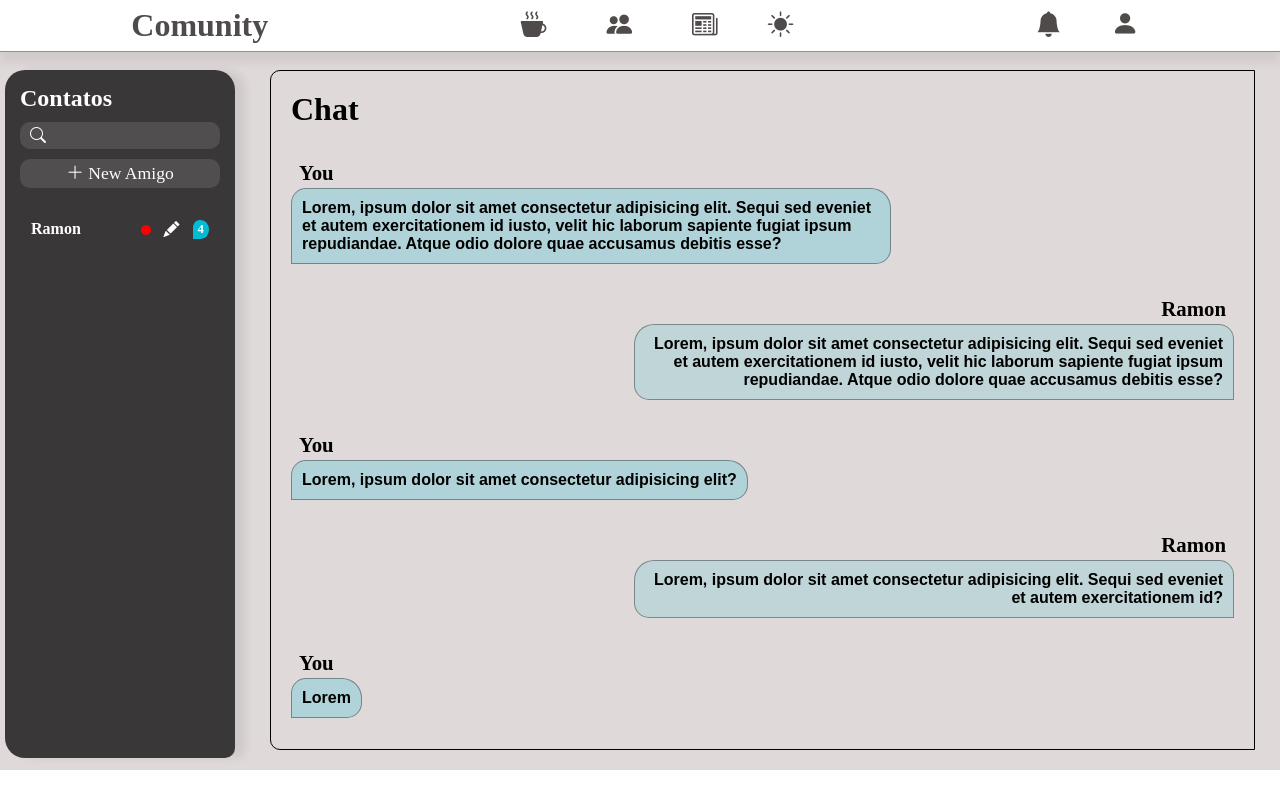
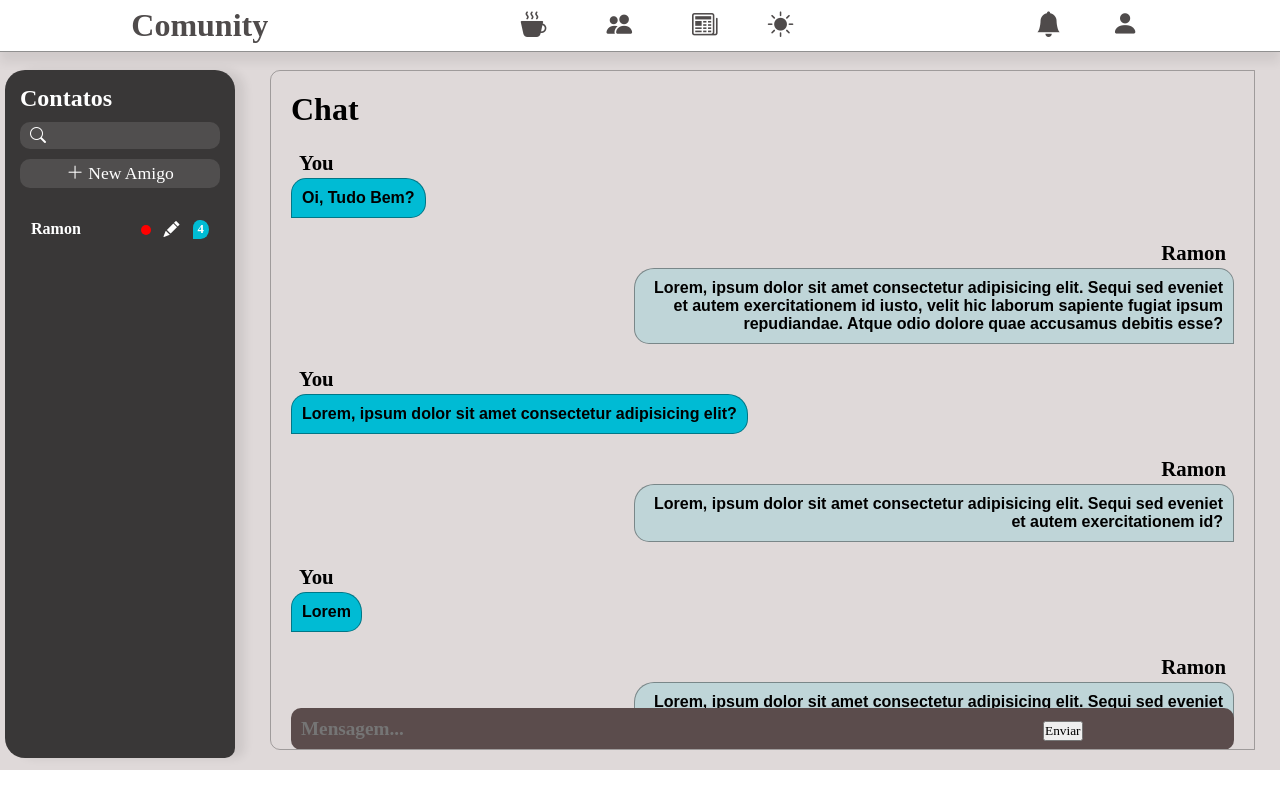
Before and after one commit to ramon-rodrigues-001/Comunity, a React (Vite) app in the folder frontEnd/: page /chatpv in a window 1280 px wide. Built offline with nearby package versions, Linux system fonts and the light colour scheme; a web font is replaced by a local one.

Commit message:
Designer

```diff
--- a/frontEnd/src/components/aplicativo/pages/bate_papo/BatePapo.module.scss
+++ b/frontEnd/src/components/aplicativo/pages/bate_papo/BatePapo.module.scss
@@ -28,10 +28,12 @@
 
             &:hover {
                 background: linear-gradient(to left, $itens_Pretos, #00bcd4);
+                box-shadow:  -2px 2px 1px 2px rgba(0, 0, 0, 0.215);
             }
 
             &#direita:hover {
                 background: linear-gradient(to left, #00bcd4, $itens_Pretos);
+                box-shadow: 2px 2px 1px 2px rgba(0, 0, 0, 0.213);
             }
         }
 
--- a/frontEnd/src/components/aplicativo/pages/chat_pv/ChatPv.jsx
+++ b/frontEnd/src/components/aplicativo/pages/chat_pv/ChatPv.jsx
@@ -11,8 +11,9 @@ export default function ChatPv(props) {
             <div className={styles.chat}>
                 <div className={styles.msg} id={styles.voce}>
                     <h4>You</h4>
-                    <p>Lorem, ipsum dolor sit amet consectetur adipisicing elit. Sequi sed eveniet et autem exercitationem id iusto, velit hic laborum sapiente fugiat ipsum repudiandae. Atque odio dolore quae accusamus debitis esse?</p>
+                    <p>Oi, Tudo Bem?</p>
                 </div>
+
                 <div className={styles.msg} id={styles.amigo}>
                     <h4>Ramon</h4>
                     <p>Lorem, ipsum dolor sit amet consectetur adipisicing elit. Sequi sed eveniet et autem exercitationem id iusto, velit hic laborum sapiente fugiat ipsum repudiandae. Atque odio dolore quae accusamus debitis esse?</p>
@@ -45,6 +46,12 @@ export default function ChatPv(props) {
                     <p>Lorem, ipsum dolor sit amet consectetur adipisicing elit. Sequi sed eveniet et autem exercitationem id iusto, velit hic laborum sapiente fugiat ipsum repudiandae. Atque odio dolore quae accusamus debitis esse?</p>
                 </div>
             </div>
+
+
+            <div className={styles.inputDeMensagem}>
+                <input type="text" name="" id="" placeholder="Mensagem..." />
+                <button>Enviar</button>
+            </div>
         </div>
     )
 }
--- a/frontEnd/src/components/aplicativo/pages/chat_pv/ChatPv.module.scss
+++ b/frontEnd/src/components/aplicativo/pages/chat_pv/ChatPv.module.scss
@@ -1,21 +1,22 @@
 .containerChat {
     position: relative;
-    border: solid 1px rgb(0, 0, 0);
+    border: solid 1px rgba(0, 0, 0, 0.287);
     margin-bottom: 20px;
     height:85vh;
     overflow-y: scroll;
+    overflow-anchor: none;
     padding: 20px;
     border-radius: 10px 0px 0px 10px;
 
     .chat {
         .msg {
-            margin: 30px 0px;
+            margin: 20px 0px;
 
             p {
                 display: inline-block;
                 font-weight: bold;
                 font-family: Arial, Helvetica, sans-serif;
-                background-color: #00bbd436;
+                background-color: #00bbd4;
                 border-radius: 15px 20px 15px 0px;
                 padding: 10px;
                 max-width: 600px;
@@ -42,6 +43,30 @@
 
 
 
+    .inputDeMensagem {
+        background-color: rgb(91, 76, 76);
+        position: sticky;
+        bottom: 0;
+        transform: translateY(50%);
+        padding: 4px;
+        width: 100%;
+        border-radius: 10px;
+
+        input {
+            color: white;
+            background-color: rgba(81, 0, 0, 0);
+            max-height: 40px;
+            font-size: 1.2em;
+            font-weight: bold;
+            padding: 6px;
+            border: none;
+            border-radius: 10px;
+            width: 80%;
+        }
+    }
+
+
+
     &#temaDark {
         border-color: white;
     }
--- a/frontEnd/src/components/aplicativo/pages/perfil/Perfil.module.scss
+++ b/frontEnd/src/components/aplicativo/pages/perfil/Perfil.module.scss
@@ -11,6 +11,7 @@
         box-shadow: 0px 0px 150px rgba(255, 0, 0, 0.584);
     }
 }
+
 
 .formulario {
     display: flex;
@@ -71,7 +72,13 @@
         border-radius: 5px;
         font-size: 16px;
     }
+
+
+    .labelRadios {
+        padding: 0px 15px 0px 4px;
+    }
 }
+
 
 
 .buttonSubmit {
--- a/frontEnd/src/components/aplicativo/pages/perfil/register/Register.jsx
+++ b/frontEnd/src/components/aplicativo/pages/perfil/register/Register.jsx
@@ -62,7 +62,7 @@ export default function Register(props) {
 
                 <h1 className={styles.title}>Register</h1>
 
-                <p className={styles.aviso}>ATENÇÂO: Não compartilhe sua senha original.</p>
+                <p className={styles.aviso}>ATENÇÂO: Não compartilhe senhas importantes.</p>
 
                 <div className={styles.inputContainer}>
                     <label htmlFor="username" className={styles.label}>Nome Do Usuário</label>
@@ -79,6 +79,16 @@ export default function Register(props) {
                     <input type="password" id="password" name="password" placeholder="Digite sua senha" required className={styles.input}/>
                 </div>
 
+                <div className={styles.inputContainer}>
+                    <label className={styles.label}>Genero</label>
+
+                    <input type="radio" name="genero" id="masculino"/>
+                    <label htmlFor="masculino" id='masculino' className={styles.labelRadios}>Masculino</label>
+
+                    <input type="radio" name="genero" id="feminino" />
+                    <label htmlFor="feminino" id='feminino' className={styles.labelRadios}>Feminino</label>
+                </div>
+
 
                 <button type="submit"  className={styles.buttonSubmit}>Entrar</button>
 
```
